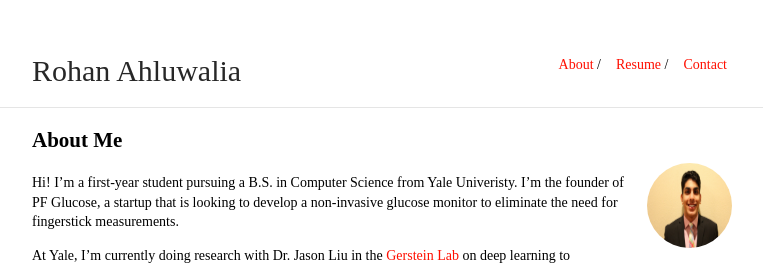
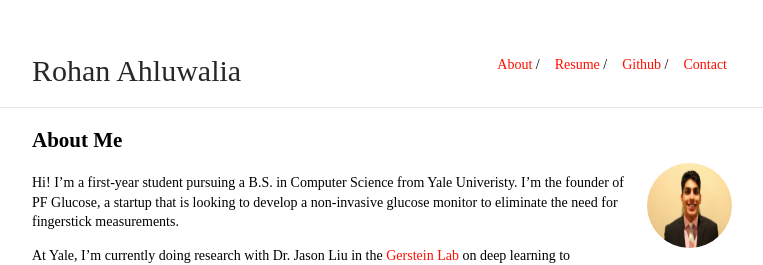
Before and after one commit to rohan-ahluwalia/rohan-ahluwalia.github.io, a Jekyll site: the page built from index.md, in a window 1280 px wide. Shown: the top 265 px of the page, without its empty margins (258-1021 px from the left). Built offline with Jekyll 4.4.1, drawn with Linux system fonts in a browser that asks for light colours; our own code applies the rules of GitHub Pages for plain Markdown files.

Commit message:
Update _config.yml
updated github

```diff
--- a/_config.yml
+++ b/_config.yml
@@ -15,5 +15,7 @@ nav:
    link: ""
  - name: "Resume"
    link: "RohanAhluwalia.pdf"
+ - name: "Github"
+   link: "https://github.com/rohan-ahluwalia"
  - name: "Contact"
    link: "contact"
```
